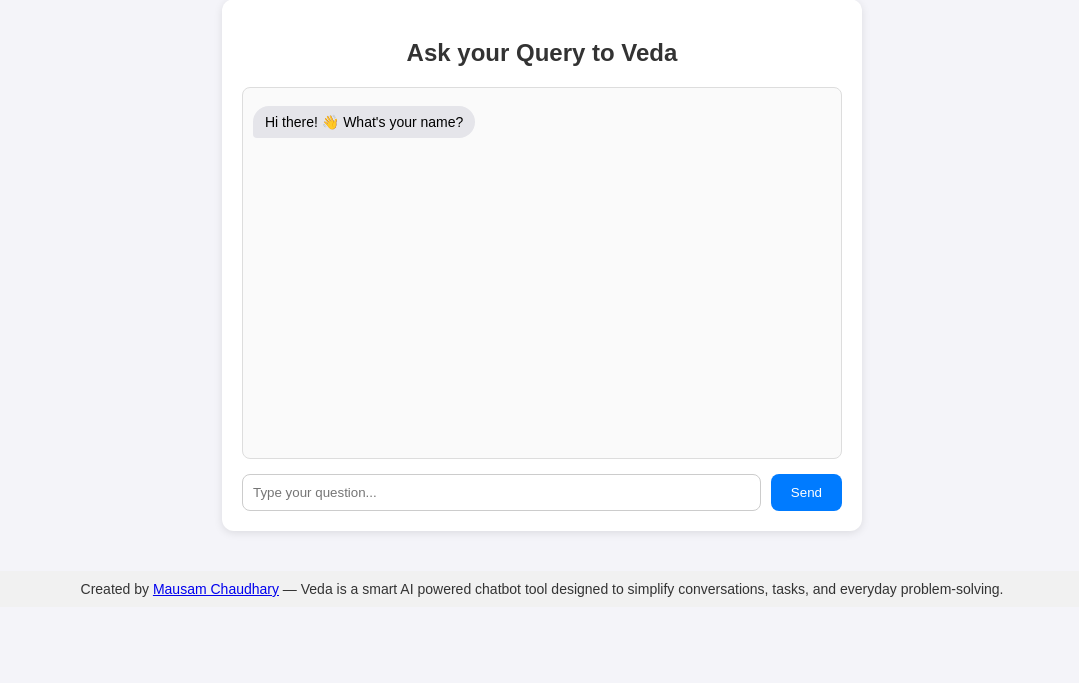
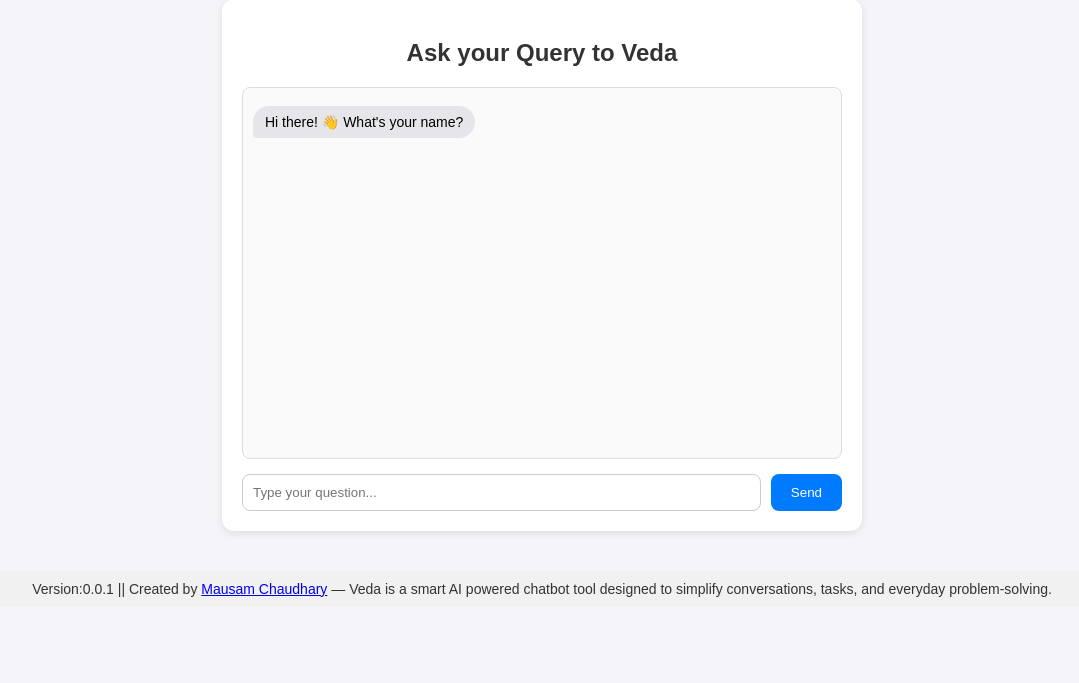
Before and after one commit to mausam1707/MyAI, a Flask app: page / in a window 1280 px wide. Shown: the part 76-759 px from the top of the page, without its empty margins (98-1177 px from the left). Run offline with Flask 3, Linux system fonts and the light colour scheme.

Commit message:
Added a version indicator.

```diff
--- a/backend/templates/index.html
+++ b/backend/templates/index.html
@@ -35,7 +35,7 @@
 </script>
 
   <footer>
-  Created by <a href="https://www.linkedin.com/in/mausam-chaudhary1611/" target="_blank">Mausam Chaudhary</a> —
+  Version:0.0.1 || Created by <a href="https://www.linkedin.com/in/mausam-chaudhary1611/" target="_blank">Mausam Chaudhary</a> —
   Veda is a smart AI powered chatbot tool designed to simplify conversations, tasks, and everyday problem-solving.
 </footer>
 
```
